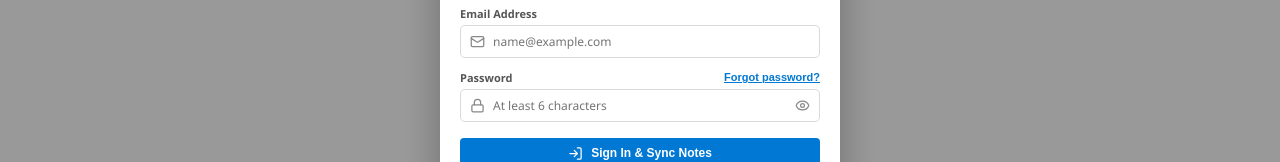
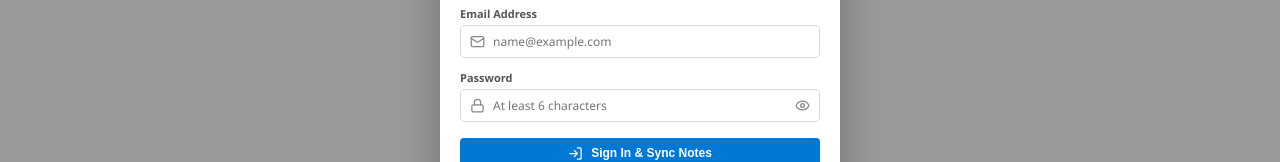
Before and after one commit to imtiazahmadtanvir/StickyNotes, a Next.js app: page / in a window 1280 px wide. Both pictures are taken after a click on the button "Sign in". Shown: the part 301-463 px from the top of the page. Built offline with nearby package versions, Linux system fonts and the light colour scheme; a web font is replaced by a local one.

Commit message:
Hide forgot and reset password options from auth modal

```diff
--- a/src/components/AuthModal.tsx
+++ b/src/components/AuthModal.tsx
@@ -31,7 +31,9 @@ export const AuthModal: React.FC<AuthModalProps> = ({
   onSuccess,
   initialMode = 'signin',
 }) => {
-  const [mode, setMode] = useState<'signin' | 'signup' | 'forgot'>(initialMode);
+  const [mode, setMode] = useState<'signin' | 'signup' | 'forgot'>(
+    initialMode === 'forgot' ? 'signin' : initialMode
+  );
   const [forgotStep, setForgotStep] = useState<1 | 2>(1); // 1 = request code, 2 = enter code & reset
   const [email, setEmail] = useState('');
   const [verificationCode, setVerificationCode] = useState('');
@@ -367,29 +369,7 @@ export const AuthModal: React.FC<AuthModalProps> = ({
                 <label style={{ margin: 0 }}>
                   {mode === 'forgot' ? 'New Password' : 'Password'}
                 </label>
-                {mode === 'signin' && (
-                  <button
-                    type="button"
-                    onClick={() => {
-                      setMode('forgot');
-                      setForgotStep(1);
-                      setError(null);
-                      setSuccessMsg(null);
-                    }}
-                    style={{
-                      background: 'none',
-                      border: 'none',
-                      color: '#0078d4',
-                      fontSize: '11px',
-                      fontWeight: 600,
-                      cursor: 'pointer',
-                      padding: 0,
-                      textDecoration: 'underline',
-                    }}
-                  >
-                    Forgot password?
-                  </button>
-                )}
+                {/* Forgot / Reset password option hidden for now */}
               </div>
               <div className="auth-input-wrapper">
                 <Lock size={15} className="input-icon" />
```
